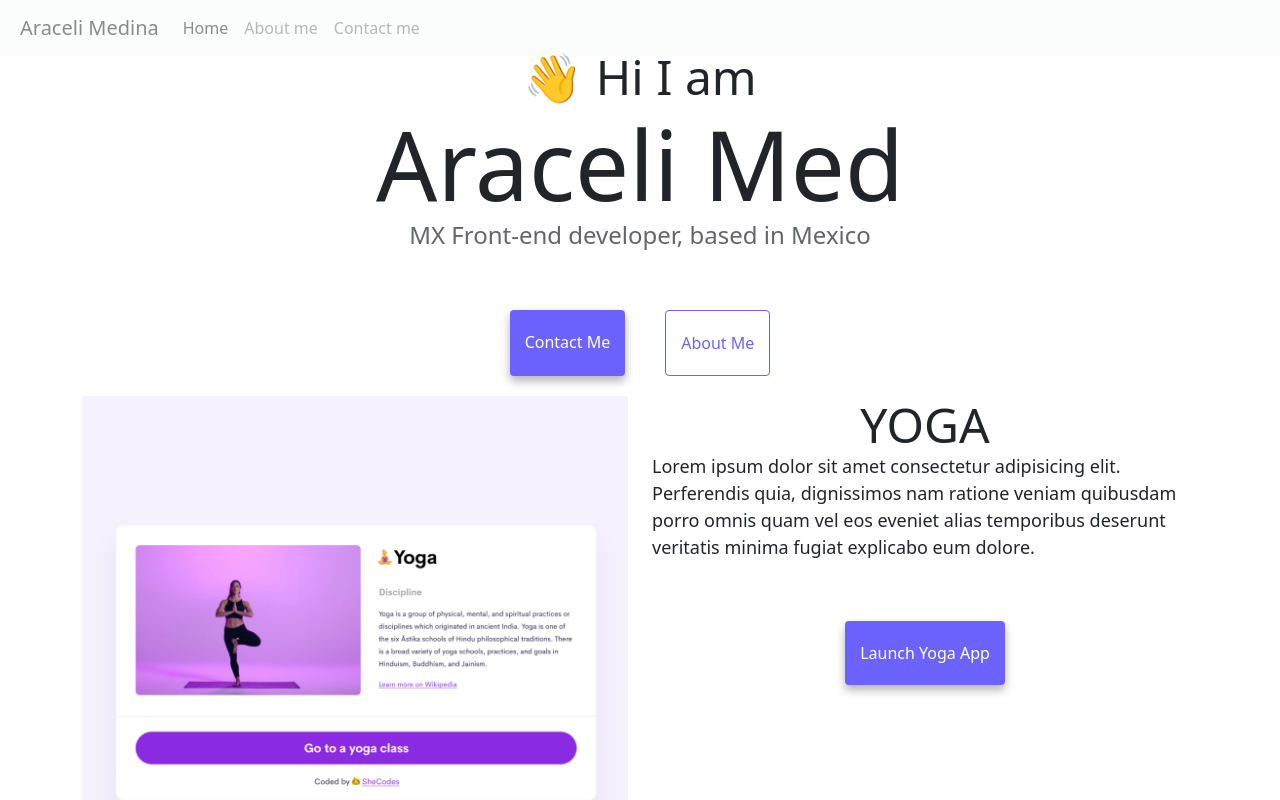
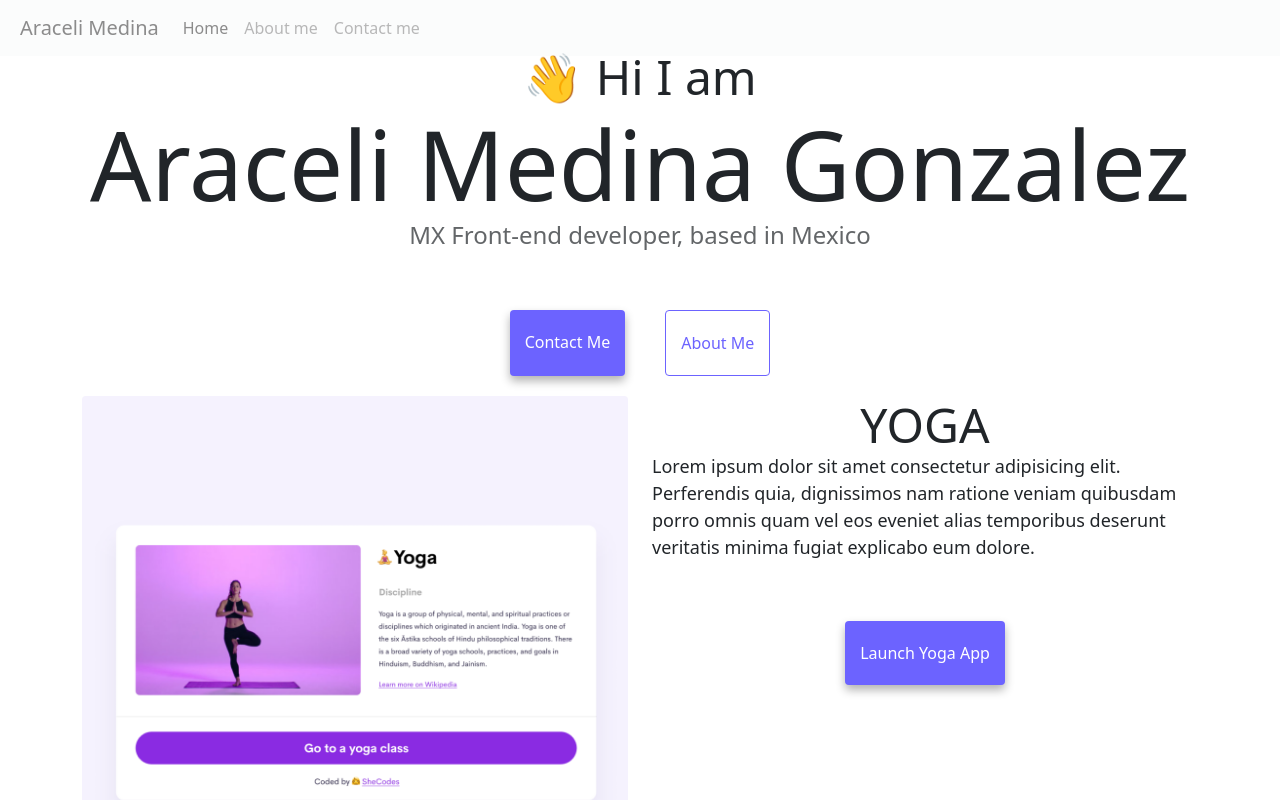
Before and after one commit to Chelysita/Responsive-Advanced-Tools, a website: page index.html in a window 1280 px wide. Shown: the top 800 px of the page. Drawn offline with nearby package versions, Linux system fonts and the light colour scheme.

Commit message:
Update index.html

```diff
--- a/index.html
+++ b/index.html
@@ -63,7 +63,7 @@
       </div>
     </nav>
     <h2 class="mt-5">👋 Hi I am</h2>
-    <h1>Araceli Med</h1>
+    <h1>Araceli Medina Gonzalez</h1>
     <h3>MX Front-end developer, based in Mexico</h3>
     <div class="navigation-links">
       <a href="about.html#contact" class="contact-link">Contact me</a>
```
